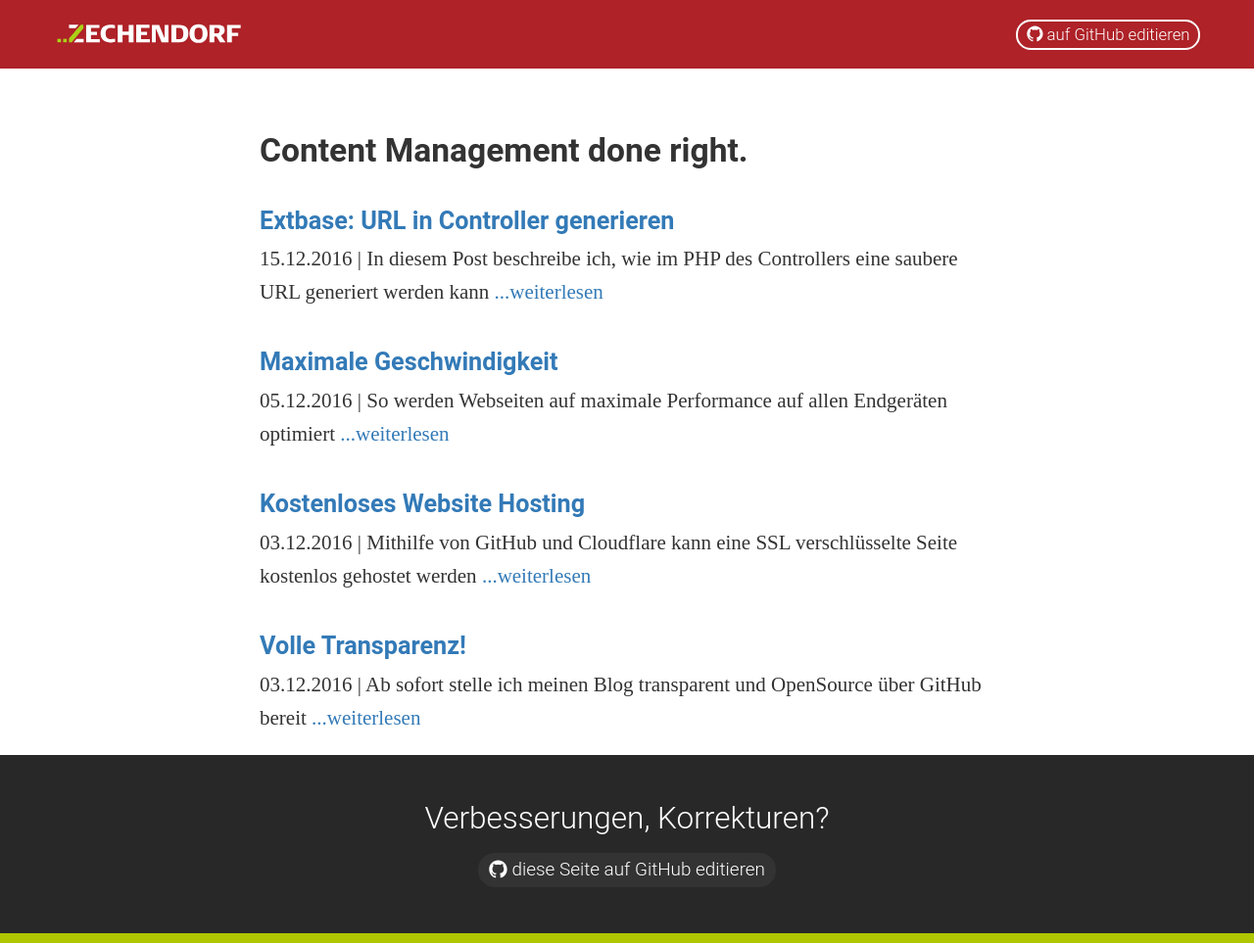
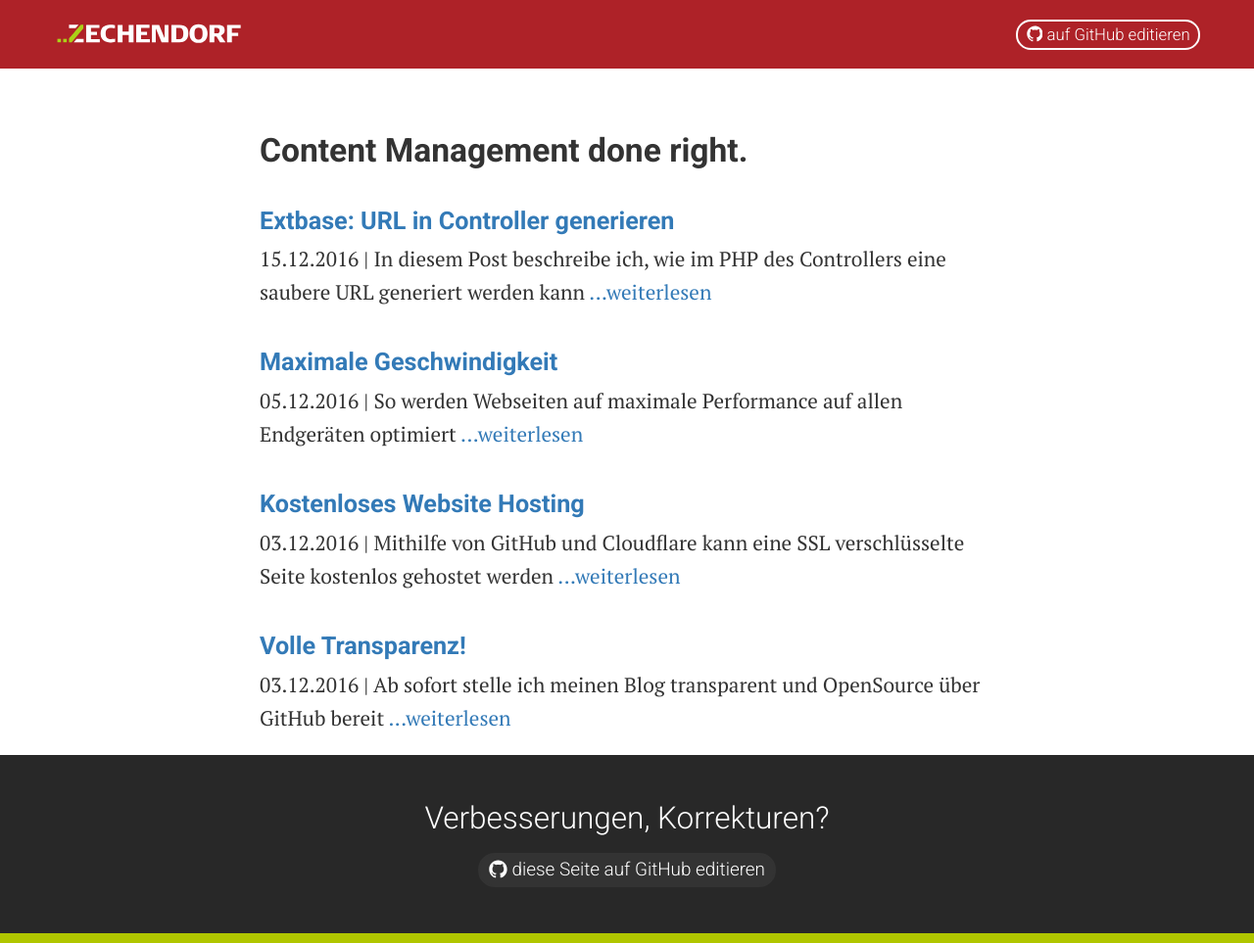
Before and after one commit to zechendorf/zechendorf.github.io, a Jekyll site: the page built from index.html, in a window 1280 px wide and 963 px high. Shown: the whole window at 98% size. Built offline with Jekyll 4.4.1, drawn with Linux system fonts in a browser that asks for light colours.

Commit message:
restore google fonts

```diff
--- a/_layouts/default.html
+++ b/_layouts/default.html
@@ -48,4 +48,4 @@
 	</script>
 	</body>
 </html>
-<!--<link href="https://fonts.googleapis.com/css?family=PT+Serif:400,700|Roboto:300,400,700,900" rel="stylesheet">-->
+<link href="https://fonts.googleapis.com/css?family=PT+Serif:400,700|Roboto:300,400,700,900" rel="stylesheet">
```
